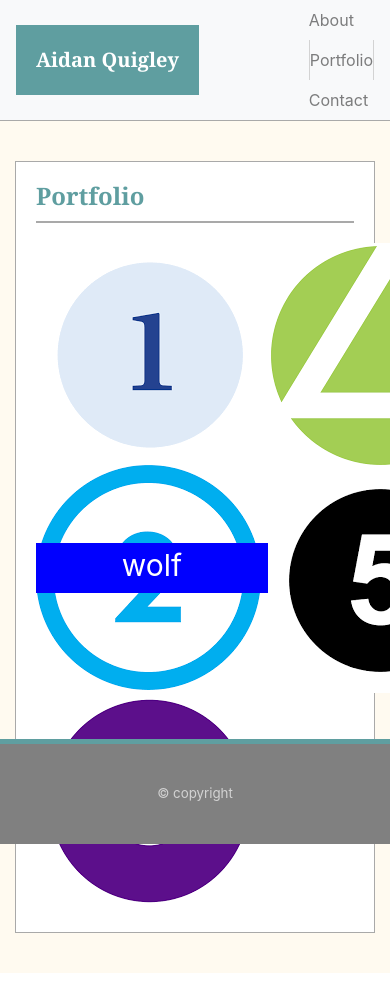
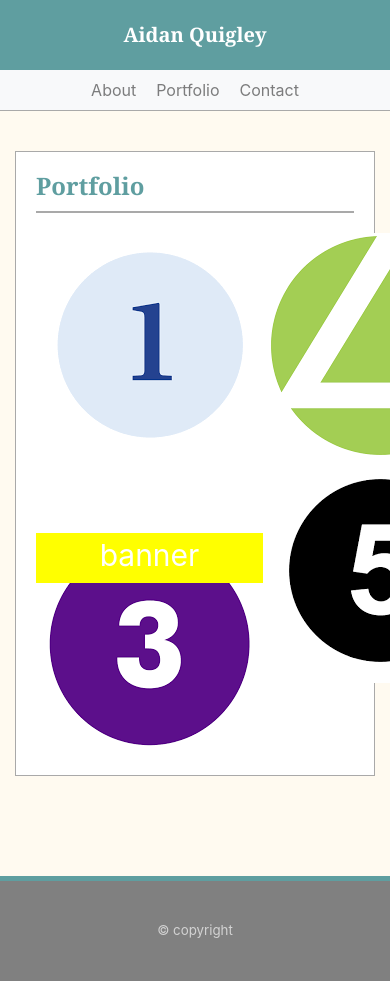
Before and after one commit to aidanq52/02-homework-placeholder-portfolio, a plain HTML site: page portfolio.html in a window 390 px wide. Shown: the top 981 px of the page. Drawn offline with nearby package versions, Linux system fonts and the light colour scheme.

Commit message:
updating the header and footer

```diff
--- a/portfolio.html
+++ b/portfolio.html
@@ -12,15 +12,16 @@
   <body>
 
     <nav class="navbar navbar-expand-lg navbar-light bg-light">
-        <div class="container">
+      <div class="container-lg">
 
-          <a class="navbar-brand" href="index.html">Aidan Quigley</a>
+            <a class="navbar-brand flex-row" href="index.html">Aidan Quigley</a>
 
-          <ul class="navbar-nav ml-auto">
+
+            <ul class="navbar-nav ml-md-auto">
               <li class="nav-item">
                 <a class="nav-link" href="index.html">About</a>
               </li>
-            <li class="nav-item divider">
+              <li class="nav-item">
                 <a class="nav-link" href="portfolio.html">Portfolio</a>
               </li>
               <li class="nav-item">
@@ -41,10 +42,12 @@
                 <h4>Portfolio</h4>
                     <div class="row">
                         <div class="col-8 col-sm-6">
-                            <img src="one.png" alt="1">
+
+                          <div class="box">
                             <div class="banner">banner</div>
-                            <img src="two.png" alt="2">
-                                <div class="banner">wolf</div>
+                            <img class= "portfolioImage" src="one.png" alt="1">
+                          </div>
+
                             <img src="three.png" alt="3">
                         </div>
                         <div class="col-4 col-sm-6">
--- a/style.css
+++ b/style.css
@@ -18,19 +18,56 @@
     color: #FFF;
 }
 
-.divider{
-    border-left: lightgray 1px solid;
-    border-right: lightgray 1px solid;
+@media (max-width: 991px){
+    .navbar .container-lg,
+    .navbar-brand{
+        display: block;
+    }
+
+    .navbar{
+        padding:0;
+    }
+
+    .navbar-brand{
+        margin-right: 0;
+        margin-left: 0;
+        text-align: center;
+    }
+
+    .navbar-nav{
+        flex-direction: row;
+        justify-content: center;
+
+    }
+    a{
+        margin-right: 10px;
+        margin-left: 10px;
+    }
 }
 
+
+
+
+
 /*** Main ***/
+html, main{
+    height: 100%;
+}
+
+body{
+    background: grey;
+
+}
+
 main {
     background-color: floralwhite;
+    min-height: 70%;
 }
 
 main .container {
     padding-top: 40px;
-    padding-bottom: 40px;
+    padding-bottom: 100px;
+
 }
 
 h4{
@@ -66,20 +103,30 @@ footer {
     color: lightgray;
     font-size: smaller;
     width: 100%;
-    position: fixed;
-    bottom: 0;
 }
 
 /** Portfolio Image links**/
 .banner {
-    background-color: blue;
+    background-color: yellow;
     color: white;
     text-align: center;
     position: absolute;
     top: 300px;
     height: 50px;
     font-size: 30px;
-    width: 100%;
+    width: 227px;
+    z-index: 1;
+  }
+
+.portfolioImage{
+    position: absolute;
+    top: 0px;
+    z-index: 0;
+}
+
+  .box{
+      width: 227px;
+      height: 300px;
   }
 
 /** Contact **/
```
Also changed, not shown: contact.html (+5 -4 lines), index.html (+10 -7 lines), 2 other files. Lines whose indentation alone changed are shown as unchanged.
